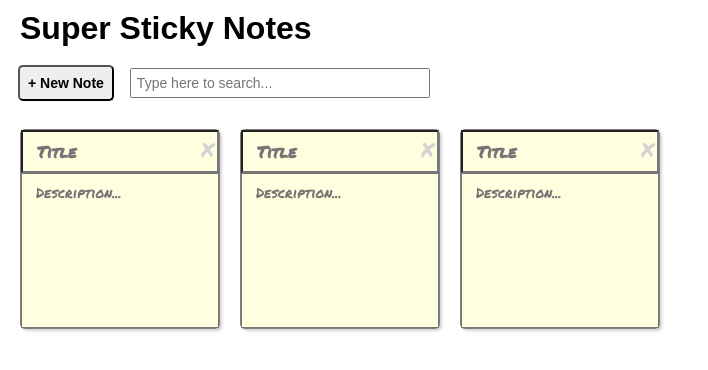
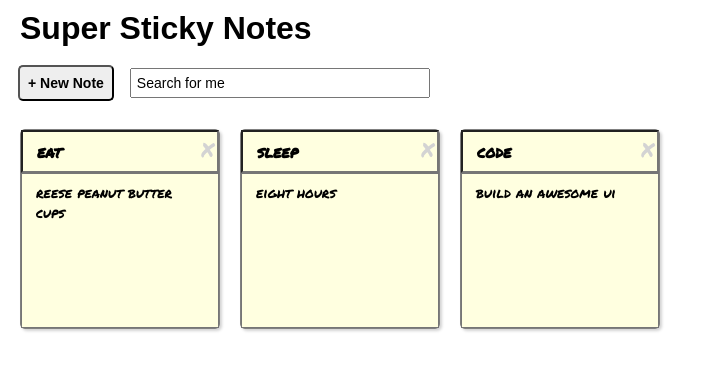
Before and after one commit to Melissa-Maria/sticky-note-app, a React (Create React App) app: page / in a window 1280 px wide. Shown: the top 370 px of the page, without its empty margins (0-708 px from the left). Built offline with nearby package versions, Linux system fonts and the light colour scheme.

Commit message:
Render from props and state

```diff
--- a/src/Header.js
+++ b/src/Header.js
@@ -9,6 +9,7 @@ const Header = (props) => (
         className="search"
         type="text"
         placeholder="Type here to search..."
+        value={props.searchText}
       />
     </aside>
   </header>
--- a/src/Note.js
+++ b/src/Note.js
@@ -2,8 +2,18 @@ import React from "react";
 
 const Note = (props) => (
   <li className="note">
-    <input className="note__title" type="text" placeholder="Title" />
-    <textarea className="note__description" placeholder="Description..." />
+    {console.log(props.note)}
+    <input
+      className="note__title"
+      type="text"
+      placeholder="Title"
+      value={props.note.title}
+    />
+    <textarea
+      className="note__description"
+      placeholder="Description..."
+      value={props.note.description}
+    />
     <span className="note__delete">X</span>
   </li>
 );
--- a/src/NotesList.js
+++ b/src/NotesList.js
@@ -2,8 +2,11 @@ import React from "react";
 import Note from "./Note";
 
 const NotesList = (props) => {
+  const keepSearchMatches = (note) => note.doesMatchSearch === true;
+  const searchMatches = props.notes.filter(keepSearchMatches);
+
   const renderNote = (note) => <Note note={note} key={note.id} />;
-  const noteElements = props.notes.map(renderNote);
+  const noteElements = searchMatches.map(renderNote);
   return <ul className="notes-list">{noteElements}</ul>;
 };
 
```
